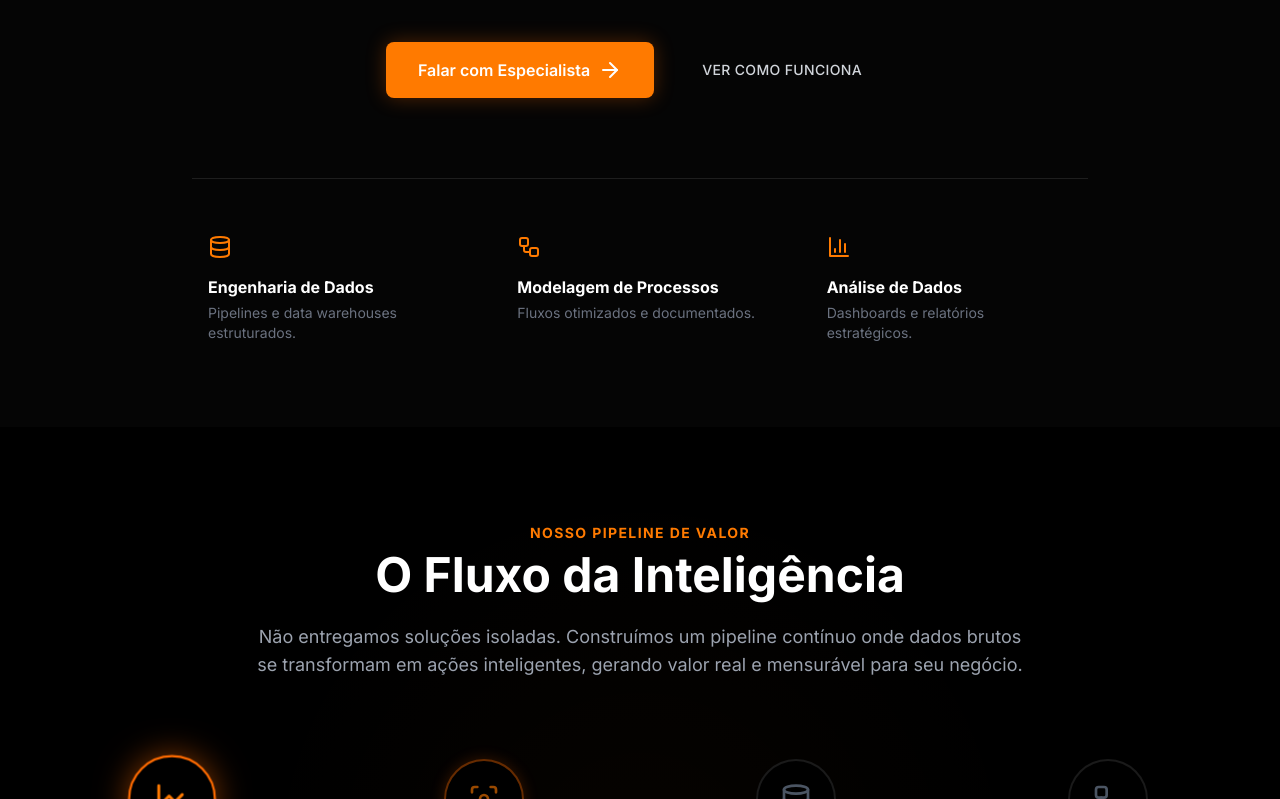
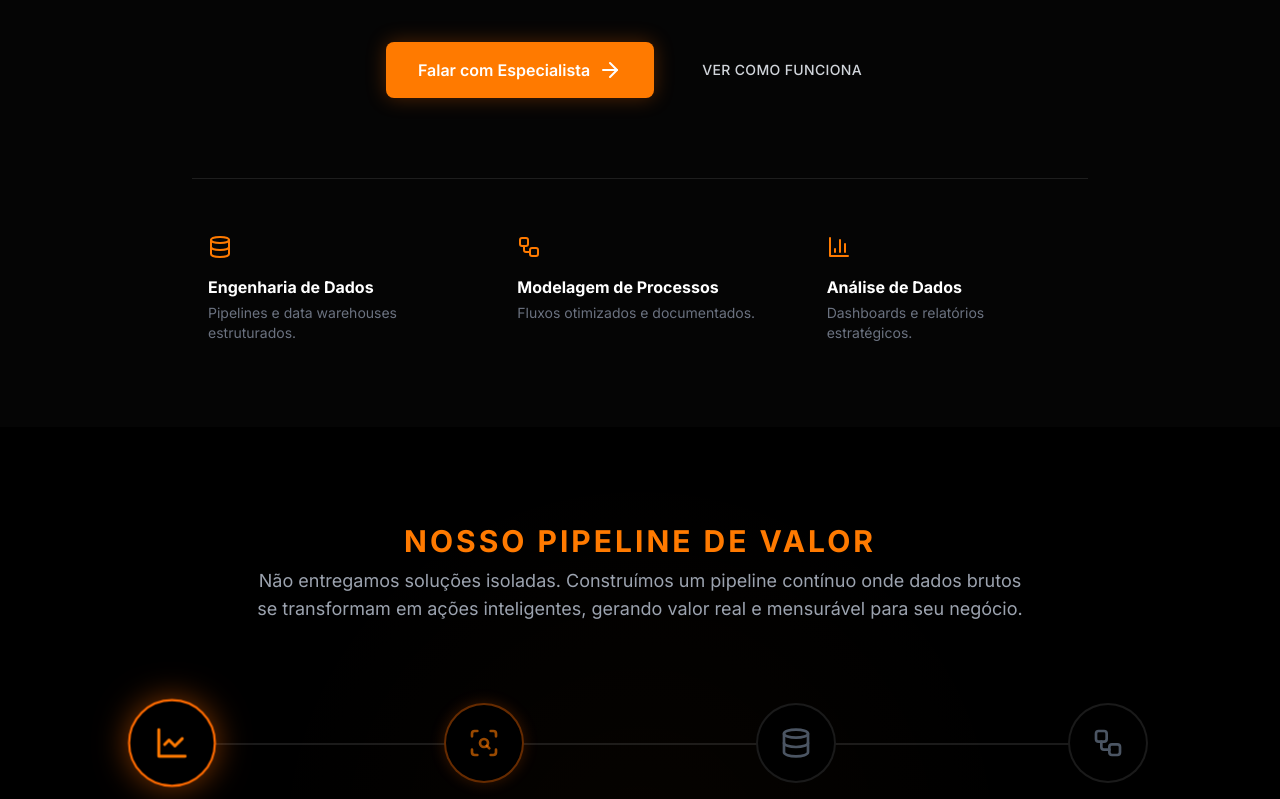
Before and after one commit to edshowsz/delavia-tech, a Next.js app: page /lp/consultoria-dados in a window 1280 px wide. Shown: the part 373-1172 px from the top of the page. Built offline with nearby package versions, Linux system fonts and the light colour scheme.

Commit message:
fix: remove title, enlarge badge in Services section

```diff
--- a/components/Services.tsx
+++ b/components/Services.tsx
@@ -21,18 +21,10 @@ export default function Services() {
           <motion.span
             initial={{ opacity: 0, y: 20 }}
             whileInView={{ opacity: 1, y: 0 }}
-            className="text-primary font-bold uppercase tracking-widest text-sm mb-2 block"
+            className="text-primary font-bold uppercase tracking-widest text-2xl md:text-3xl mb-2 block"
           >
             {services.badge}
           </motion.span>
-          <motion.h2
-            initial={{ opacity: 0, y: 20 }}
-            whileInView={{ opacity: 1, y: 0 }}
-            transition={{ delay: 0.1 }}
-            className="font-space text-4xl md:text-5xl font-bold text-white mb-6"
-          >
-            {services.title}
-          </motion.h2>
           <motion.p
             initial={{ opacity: 0, y: 20 }}
             whileInView={{ opacity: 1, y: 0 }}
```
